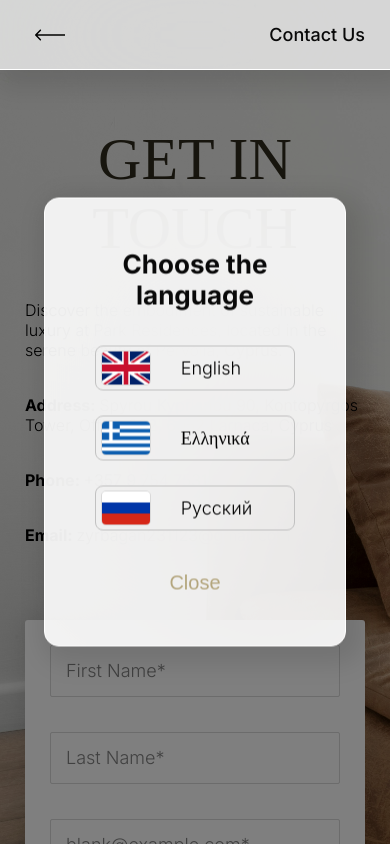
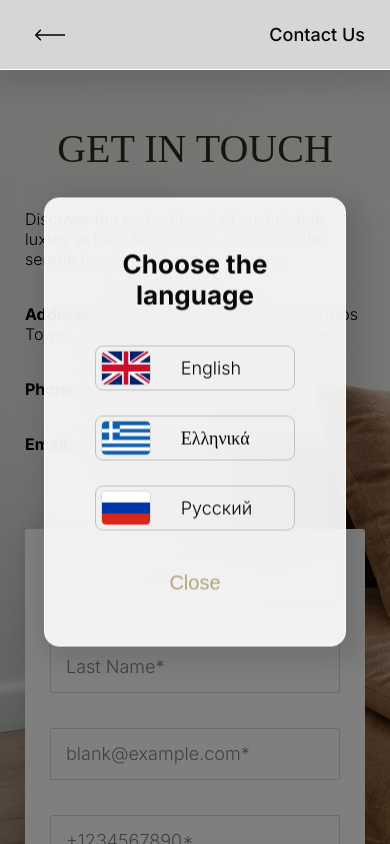
Before and after one commit to VKrivkov/GreenLife, a React (Vite) app in the folder REACT_GL/: page /contact in a window 390 px wide. Shown: the top 844 px of the page. Built offline with nearby package versions, Linux system fonts and the light colour scheme; the HTML template or start-up script is replaced by a standard one; a web font is replaced by a local one.

Commit message:
minor fixes

```diff
--- a/REACT_GL/src/components/pages/ContactPage/ContactPage.css
+++ b/REACT_GL/src/components/pages/ContactPage/ContactPage.css
@@ -261,6 +261,7 @@
 
   .contact-info h2{
     text-align: center;
+    font-size: 52px;
   }
 
 }
@@ -268,13 +269,10 @@
   @media (max-width: 650px) {
     .contact-info h2{
       text-align: center;
-      font-size: 60px;
-      text-wrap: nowrap;
+      font-size: 40px;
     }
     .contact-info {
-      flex-basis: 50%;
       padding: 125px 50px 0px 50px;
-
     }
     .contact-info h6{
       margin-bottom: 75px;
--- a/REACT_GL/src/components/pages/Navbar2/Navbar2.css
+++ b/REACT_GL/src/components/pages/Navbar2/Navbar2.css
@@ -115,7 +115,7 @@
   }
 }
 
-@media (max-width:390px) {
+@media (max-width: 450px) {
 
   .navbar-brand2{
     display: none;
--- a/REACT_GL/src/locales/gr.json
+++ b/REACT_GL/src/locales/gr.json
@@ -21,7 +21,7 @@
     "Gallery": "Τοποθεσία",
     "Apartments": "Εσωτερικός Χώρος",
     "Benefits": "Διαμερίσματα",
-    "ContactUs": "Επικοινωνήστε μαζί μας",
+    "ContactUs": "Επικοινωνήστε",
     "request": "Επικοινωνήστε"
   },
 
@@ -103,7 +103,7 @@
     "companyName": "GREENLIFE",
     "location": "ΠΕΡΒΟΛΙΑ",
     "companyInfo": "ZYRBAGAN RESIDENCES LTD",
-    "contactUs": "Επικοινωνήστε Μαζί Μας",
+    "contactUs": "Επικοινωνήστε",
     "telephone": "Τ: +35797547531",
     "email": "E: zyrbagan231123@gmail.com",
     "address": "Α: Spyrou Kyprianou 90, Kontopyrgos Tower, Office 202, 6052 Λάρνακα, Κύπρος",
--- a/REACT_GL/src/locales/ru.json
+++ b/REACT_GL/src/locales/ru.json
@@ -138,7 +138,7 @@
 
   "contactInfo": {
     "getInTouch": "Свяжитесь с нами",
-    "description": "Откройте для себя воплощение устойчивой роскоши в Park Residences, расположенном в спокойной красоте Перволии, Кипр.",
+    "description": "Откройте для себя воплощение комфорта и роскоши в Park Residences, расположенном в спокойной красоте Перволии, Кипр.",
     "address": "Spyrou Kyprianou 90, Kontopyrgos Tower, Office 202, 6052 Larnaca, Кипр",
     "phone": "+357 9 754 7531",
     "email": "zyrbagan231123@gmail.com",
```
